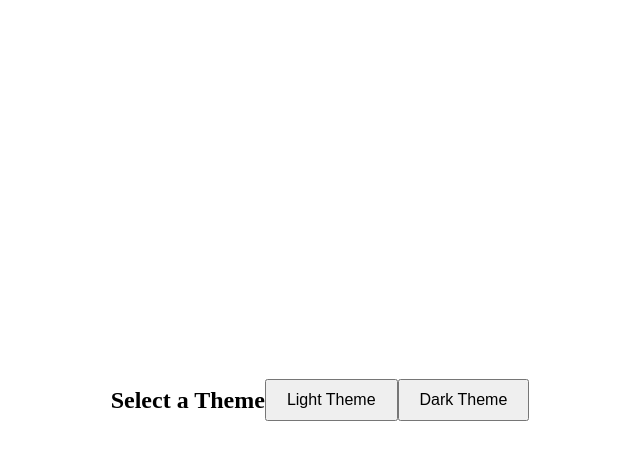
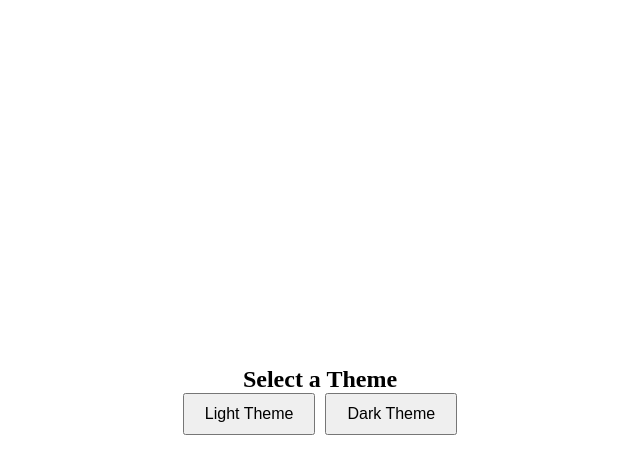
Before and after one commit to cheezecakee/cheezecake, a React (Create React App) app: page / in a window 1280 px wide. Both pictures are taken after a click on the button "Press to Start". Shown: the top 474 px of the page, without its empty margins (320-960 px from the left). Built offline with nearby package versions, Linux system fonts and the light colour scheme.

Commit message:
second commit

```diff
--- a/src/App.css
+++ b/src/App.css
@@ -58,12 +58,18 @@ button {
 
 .cursor-selection, .theme-selection, .home {
   display: flex;
-  flex: 1;
-  flex-direction: row;
+  flex-direction: column;
   align-items: center;
   justify-content: center;
   height: 100%;
   width: 100%;
+}
+
+.theme-selection .buttons-container, .cursor-selection .cursor-options-container {
+  display: flex;
+  flex-direction: row;
+  justify-content: center;
+  gap: 10px; /* Add spacing between cursor options */
 }
 
 .cursor-option {
--- a/src/components/CursorSelection.js
+++ b/src/components/CursorSelection.js
@@ -11,7 +11,7 @@ const CursorSelection = ({ onCursorSelect }) => {
   return (
     <div className="cursor-selection">
       <h2>Select a Cursor</h2>
-      <div>
+      <div className="cursor-options-container">
         {cursors.map((cursor, index) => (
           <div
             key={index}
--- a/src/components/ThemeSelection.js
+++ b/src/components/ThemeSelection.js
@@ -2,11 +2,13 @@ import React from 'react';
 
 const ThemeSelection = ({ onThemeSelect }) => {
   return (
-    <div className="theme-selection">
+   <div className="theme-selection">
       <h2>Select a Theme</h2>
-      <button onClick={() => onThemeSelect('light')}>Light Theme</button>
-      <button onClick={() => onThemeSelect('dark')}>Dark Theme</button>
-    </div>
+      <div className="buttons-container">
+        <button onClick={() => onThemeSelect('light')}>Light Theme</button>
+        <button onClick={() => onThemeSelect('dark')}>Dark Theme</button>
+      </div>
+   </div>
   );
 };
 
```
Also changed, not shown: 11 other files (tests, documents, lock files or other folders).
